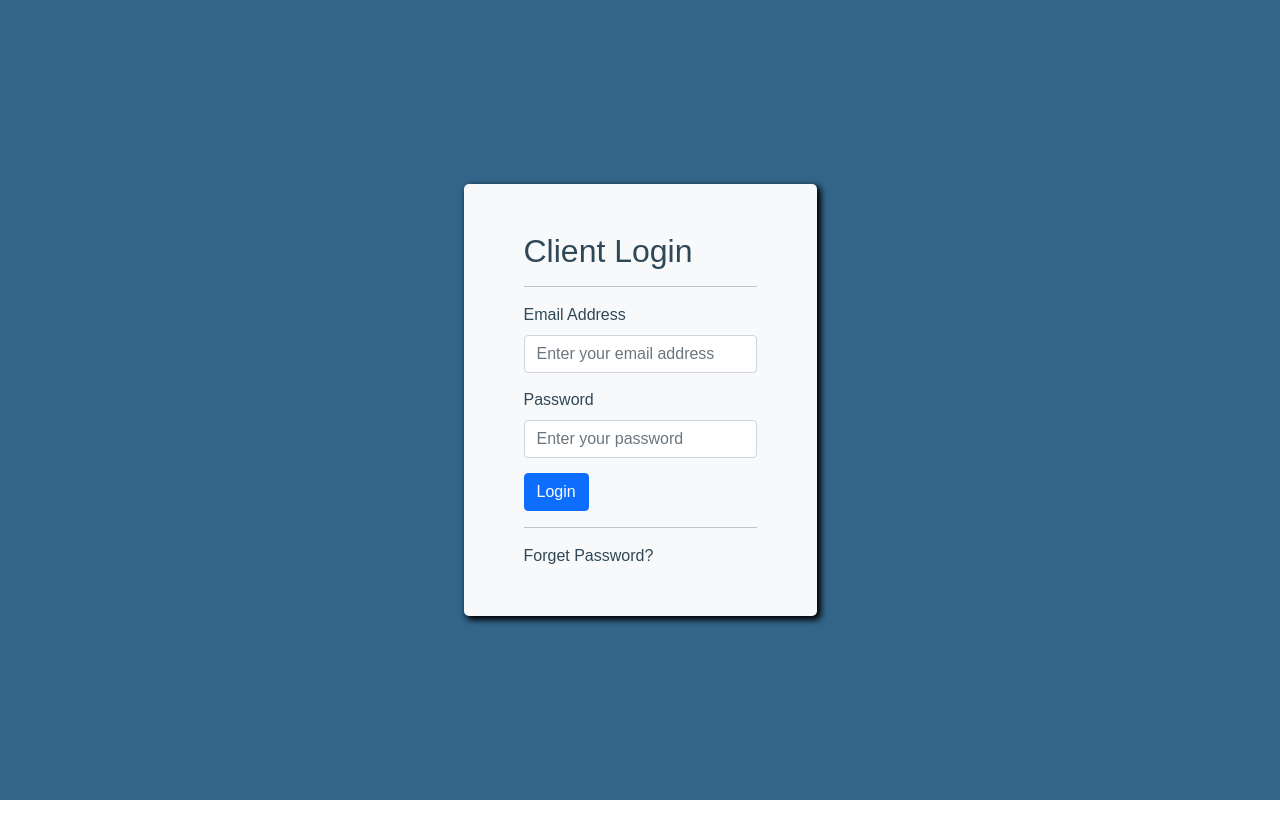
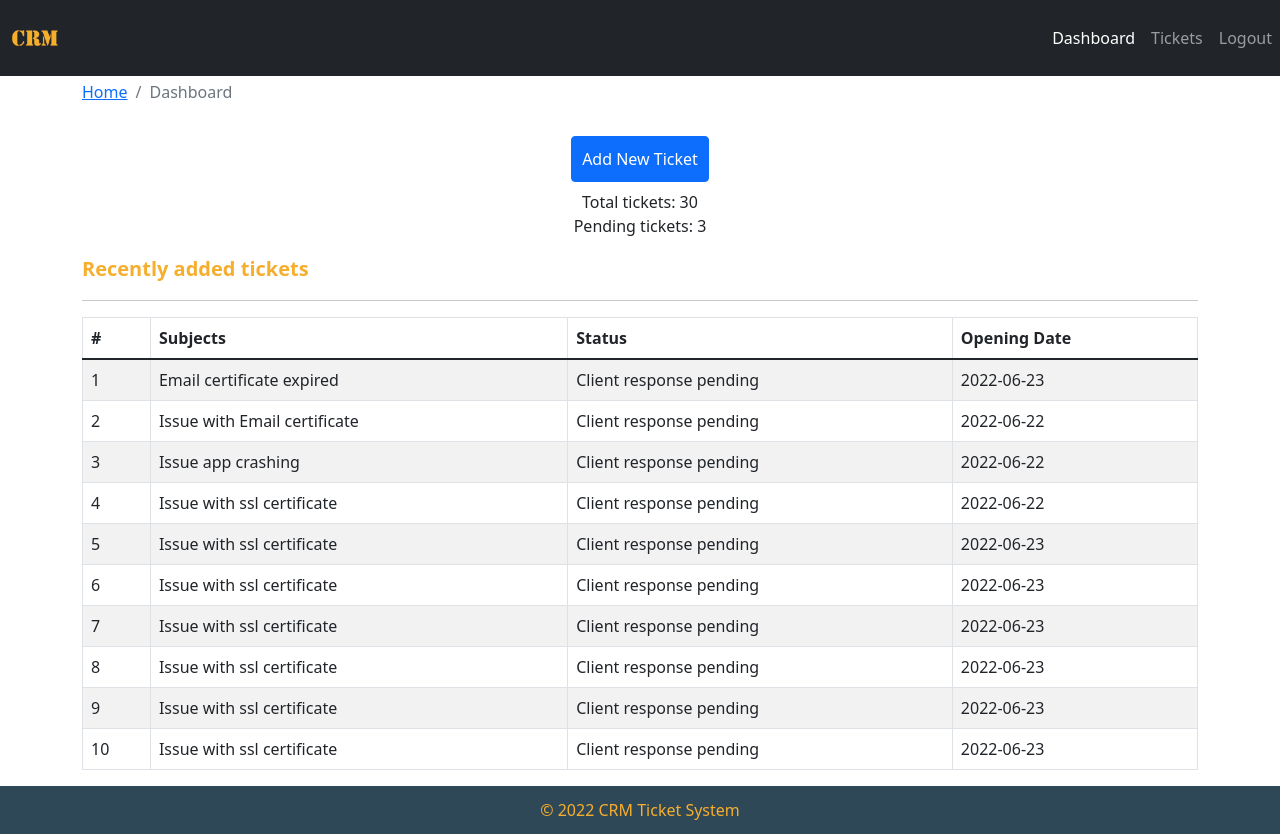
Before and after one commit to Maestro1982/crm-frontend, a React (Create React App) app: page /dashboard in a window 1280 px wide. Before the commit this address led to /. Before the commit the page ends 800 px from the top, so only its background shows below. Built offline with nearby package versions, Linux system fonts and the light colour scheme.

Commit message:
fourth commit

```diff
--- a/src/App.js
+++ b/src/App.js
@@ -1,5 +1,4 @@
 import './App.css';
-import DefaultLayout from './layout/DefaultLayout';
 import DashboardPage from './pages/dashboard/DashboardPage';
 import LoginPage from './pages/login/LoginPage';
 import AddTicketPage from './pages/new-ticket/AddTicketPage';
--- a/src/components/private-route/PrivateRoute.js
+++ b/src/components/private-route/PrivateRoute.js
@@ -1,13 +1,13 @@
 import React from 'react';
-import { Navigate, Outlet } from 'react-router-dom';
+import { Navigate } from 'react-router-dom';
 import DefaultLayout from '../../layout/DefaultLayout';
 
-const isAuth = false;
+const isAuth = true;
 
 const PrivateRoute = ({ children, ...rest }) => {
   return isAuth ? (
     <>
-      <DefaultLayout /> <Outlet />
+      <DefaultLayout />
     </>
   ) : (
     <Navigate to='/' />
```
